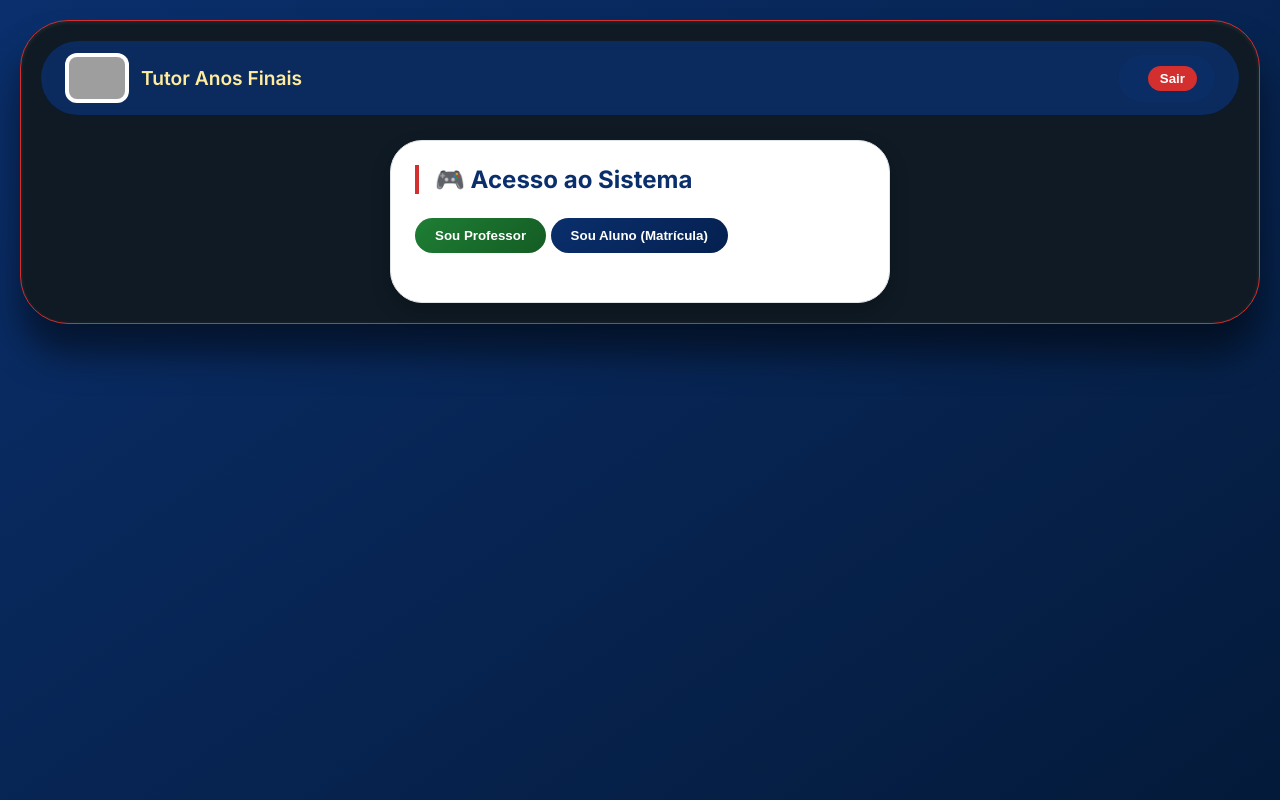
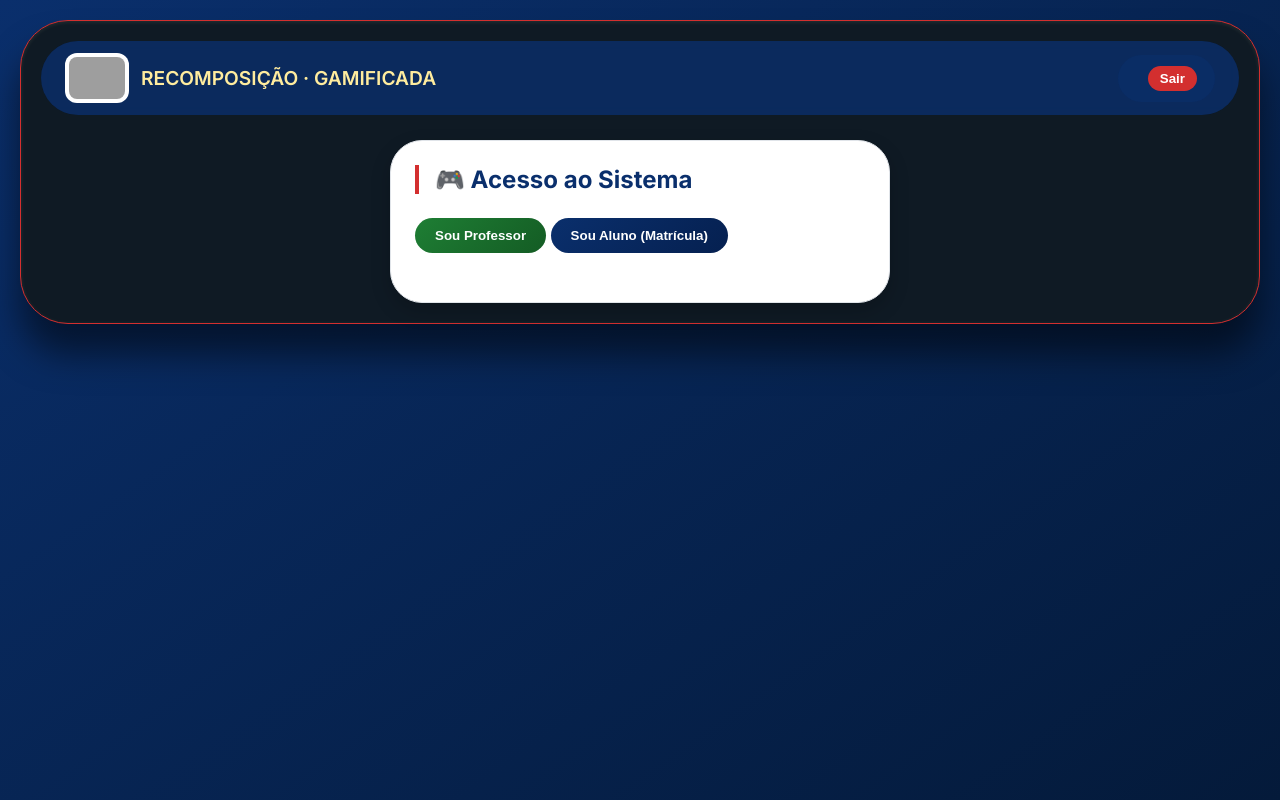
Before and after one commit to PNE-DE-CAI/gamifica-otutoranosfinais2026, a plain HTML site: page index.html in a window 1280 px wide. Drawn offline with nearby package versions, Linux system fonts and the light colour scheme; grey boxes are pictures that could not be loaded.

Commit message:
Update index.html

```diff
--- a/index.html
+++ b/index.html
@@ -44,7 +44,7 @@
     <div class="header">
         <div class="logo-area">
             <img src="https://i.ibb.co/0p01LzxB/logo3de.jpg" alt="Logo">
-            <span>Tutor Anos Finais</span>
+            <span>RECOMPOSIÇÃO · GAMIFICADA</span>
         </div>
         <div class="user-info" id="userInfo">
             <span id="userNameDisplay"></span>
```
